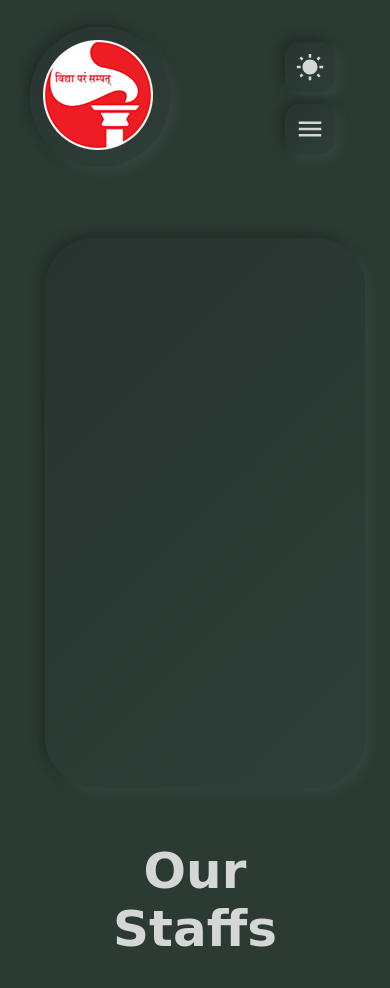
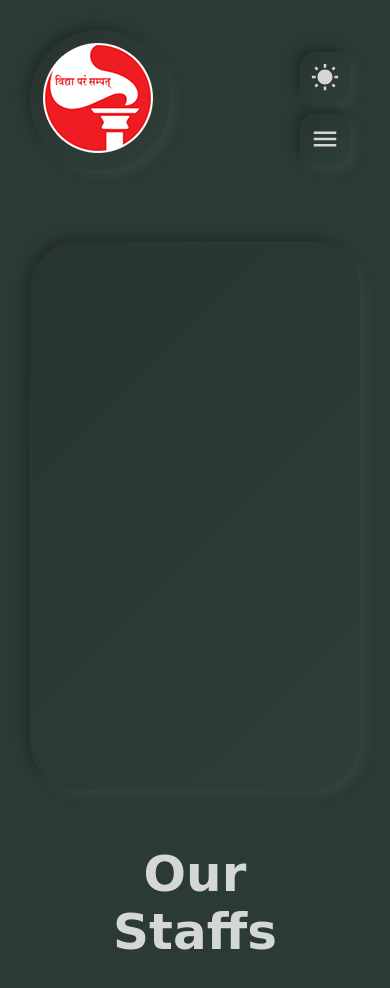
Before and after one commit to nessundorma-dev/SchoolWeb-s, a plain HTML site: page index.html in a window 390 px wide. Drawn offline with nearby package versions, Linux system fonts and the light colour scheme; a web font is replaced by a local one.

Commit message:
Add files via upload

```diff
--- a/Assets/CSS/styles.css
+++ b/Assets/CSS/styles.css
@@ -7,7 +7,7 @@
 
 body {
   background-color: #2c3a34;
-  margin: 15px;
+  margin: 30px;
 }
 
 .navbar {
@@ -26,7 +26,8 @@ body {
 
 .navbar-menu {
   margin-left: auto;
-  margin-top: 15px;
+  margin-top: 10px;
+
 }
 
 .logo-div {
@@ -35,7 +36,7 @@ body {
   box-shadow: -5px -5px 10px #232e29, 5px 5px 10px #35463f;
   height: 140px;
   width: 500px;
-  margin: 12px 10px 10px 15px;
+  transition: 1s;
 }
 
 .navbar-items {
@@ -67,8 +68,7 @@ ion-icon {
   background: linear-gradient(315deg, #2f3e38, #28342f);
   box-shadow: -5px -5px 10px #232e29, 5px 5px 10px #35463f;
   height: 65vh;
-  width: calc(100vw - 70px);
-  margin: 12px 10px auto auto;
+  width: calc(100vw - 60px);
 }
 
 .title {
@@ -94,6 +94,7 @@ ion-icon {
 
 .school-logo {
   margin: 8px 0px 0px 10px;
+  transition: 1s;
 }
 
 .staffs-view {
@@ -103,5 +104,6 @@ ion-icon {
 @media screen and (max-width: 650px) {
   .logo-div {
     width: 140px;
+    transition: 1s;
   }
 }
```
